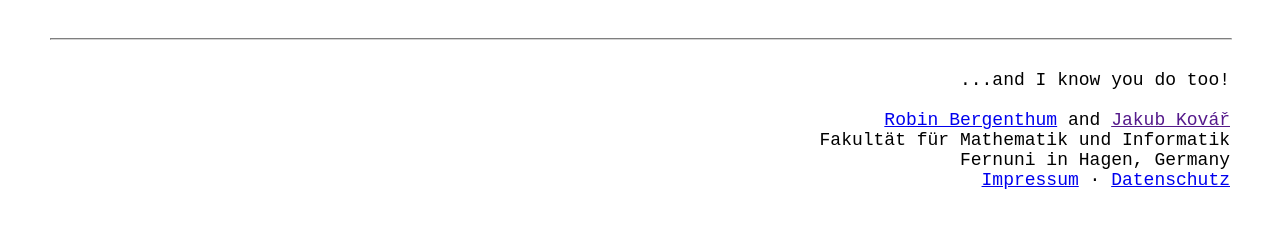
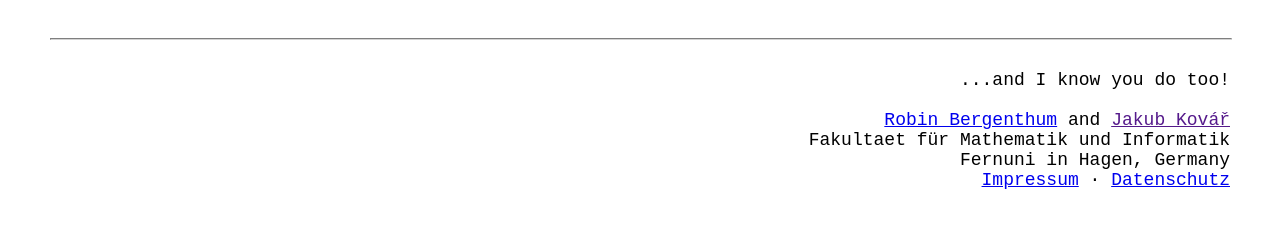
Before and after one commit to ILPN/63681-FaPra-Programmiersysteme-SoSe22-Transition-systems, an Angular app: page / in a window 1280 px wide. Shown: the part 825-1052 px from the top of the page. Built offline with nearby package versions, Linux system fonts and the light colour scheme.

Commit message:
Test commit

```diff
--- a/src/app/components/footer/footer.component.html
+++ b/src/app/components/footer/footer.component.html
@@ -4,7 +4,7 @@
     <br>
     <a href="https://www.fernuni-hagen.de/mi/fakultaet/lehrende/bergenthum/index.shtml">Robin Bergenthum</a> and <a href="">Jakub Kovář</a>
     <br>
-    Fakultät für Mathematik und Informatik
+    Fakultaet für Mathematik und Informatik
     <br>
     Fernuni in Hagen, Germany
     <br>
```
Also changed, not shown: 1 other file (tests, documents, lock files or other folders).
